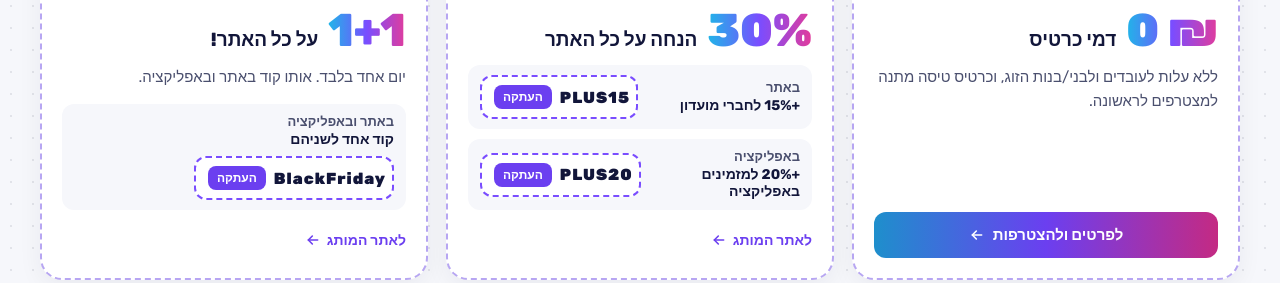
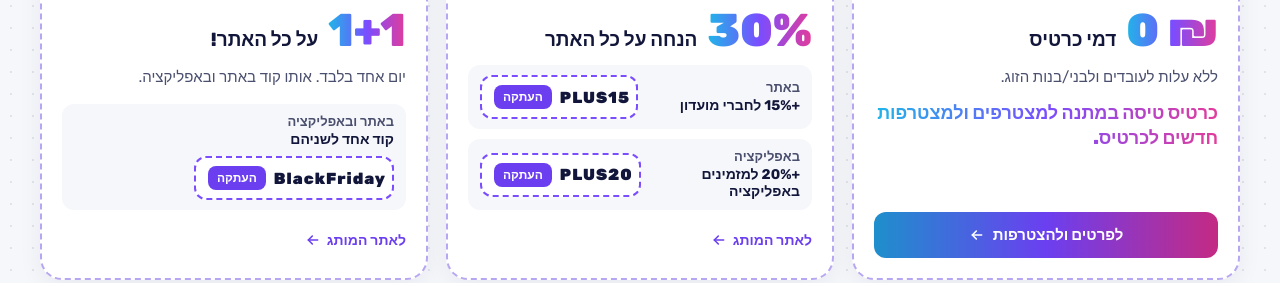
Before and after one commit to gavsystems/gavplus, a plain HTML site: page index.html in a window 1280 px wide. Shown: the part 518-801 px from the top of the page. Drawn offline with Linux system fonts and the light colour scheme.

Commit message:
Add files via upload

```diff
--- a/index.html
+++ b/index.html
@@ -100,7 +100,8 @@ html{scroll-behavior:smooth}
             <span class="bignum" dir="ltr" style="font-size: 46px; font-weight: 900; line-height: .95; background: linear-gradient(90deg,#1FB6E8,#7A4DFF,#E23C9B); -webkit-background-clip: text; background-clip: text; color: transparent">0 ₪</span>
             <span style="font-size: 19px; font-weight: 800">דמי כרטיס</span>
           </div>
-          <p style="margin: 0; font-size: 15px; line-height: 1.6; color: #4A4F6E">ללא עלות לעובדים ולבני/בנות הזוג, וכרטיס טיסה מתנה למצטרפים לראשונה.</p>
+          <p style="margin: 0; font-size: 15px; line-height: 1.6; color: #4A4F6E">ללא עלות לעובדים ולבני/בנות הזוג.</p>
+          <p style="margin: 0; font-size: 18px; line-height: 1.4; font-weight: 900; background: linear-gradient(90deg,#1FB6E8,#7A4DFF,#E23C9B); -webkit-background-clip: text; background-clip: text; color: transparent">כרטיס טיסה במתנה למצטרפים ולמצטרפות חדשים לכרטיס.</p>
           <a href="https://gavsystems.github.io/flycard/" target="_blank" rel="noopener" style="margin-top: auto; display: flex; align-items: center; justify-content: center; gap: 8px; min-height: 46px; border-radius: 12px; background: linear-gradient(90deg,#1E8FCC,#6B3FF0,#C42A83); color: #FFFFFF; text-decoration: none; font-size: 15px; font-weight: 800">לפרטים ולהצטרפות <svg aria-hidden="true" width="16" height="16" viewBox="0 0 24 24" fill="none" stroke="currentColor" stroke-width="2.4" stroke-linecap="round" stroke-linejoin="round"><path d="M19 12H5"></path><path d="M11 18l-6-6 6-6"></path></svg></a>
         </article>
 
```
